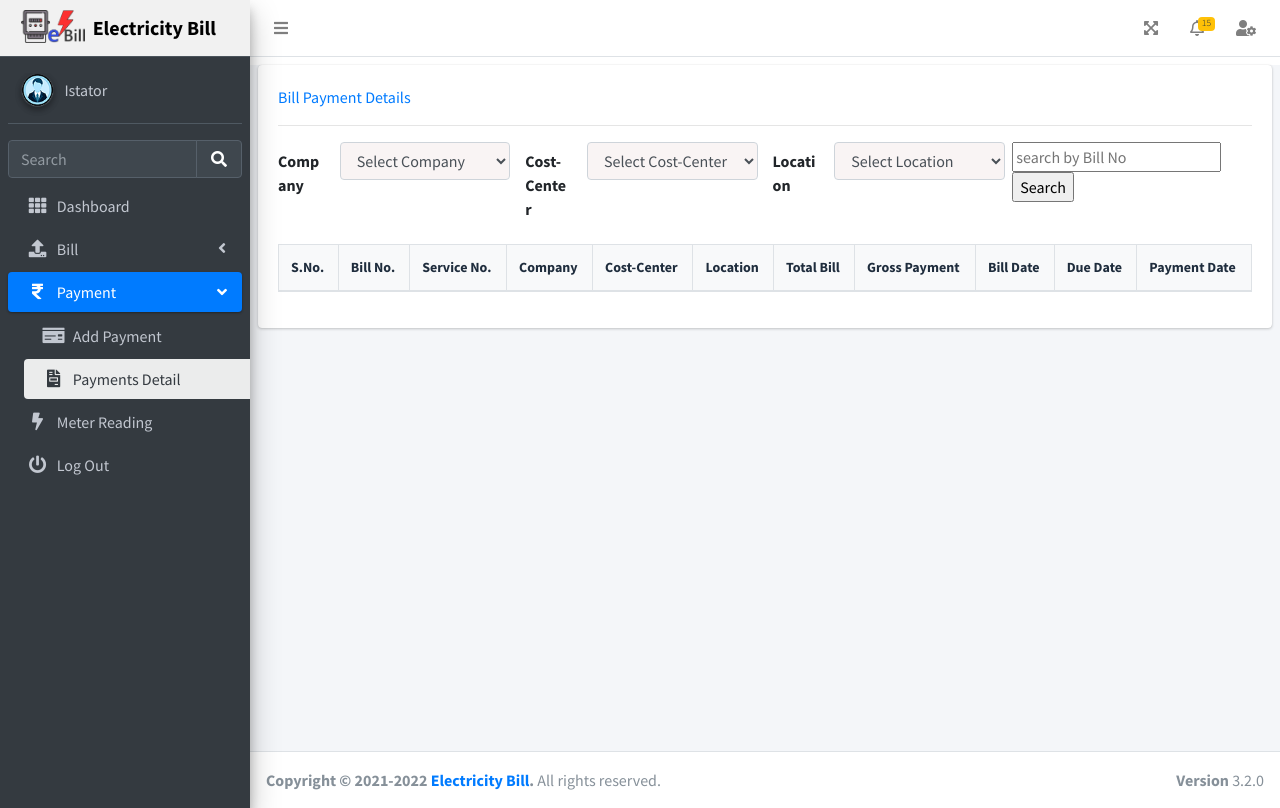
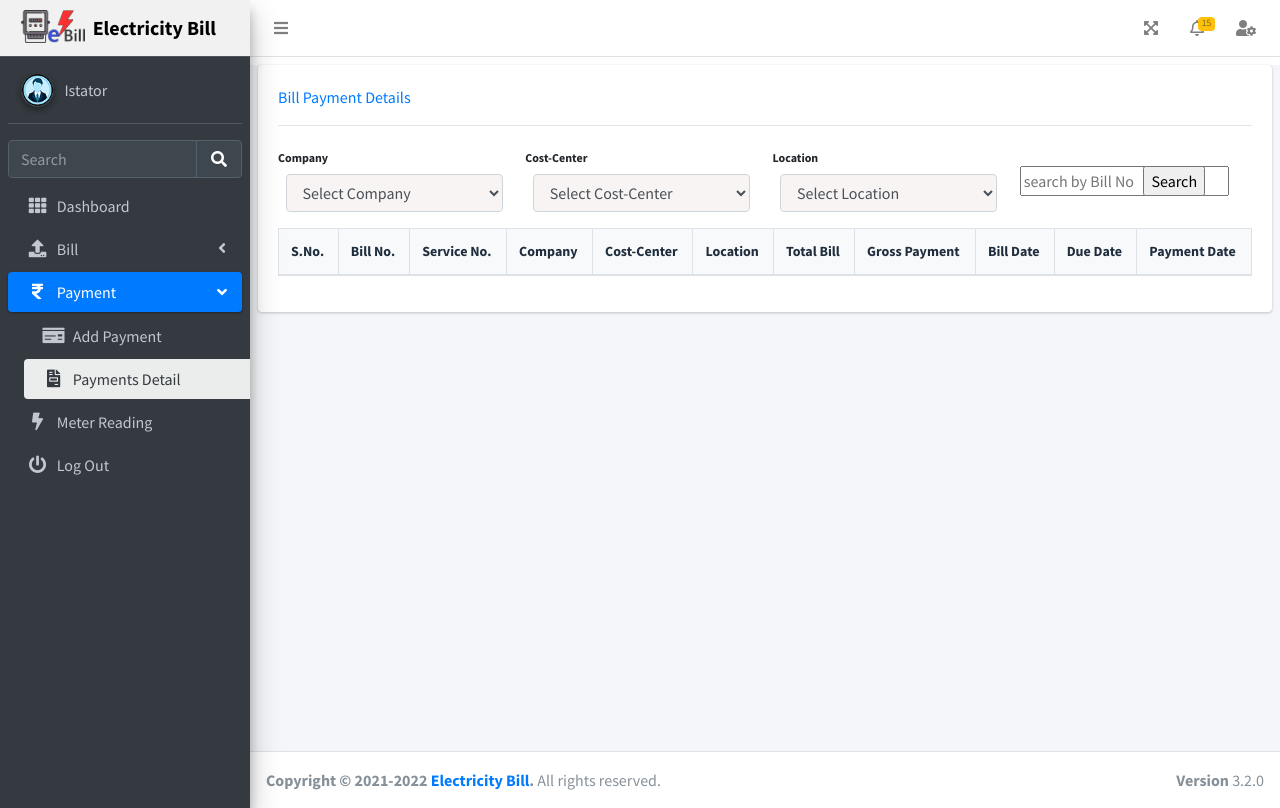
Before and after one commit to rahul1290/bill, a CodeIgniter app: page /bill/payment/payment-detail in a window 1280 px wide. Run offline with CodeIgniter, Linux system fonts and the light colour scheme; a user stored in the database is signed in; data comes from the database, SQL or seed files in the repository; lists and menus that the app fills with data are empty; some libraries are stand-ins or nearby versions.

Commit message:
home system

```diff
--- a/application/config/database.php
+++ b/application/config/database.php
@@ -7,15 +7,15 @@ $query_builder = TRUE;
 $db['default'] = array(
 	'dsn'	=> '',
 
-	'hostname' => '184.168.127.72',
-	'username' => 'vnressus_ebill',
-	'password' => 'Vnr@ebill',
-	'database' => 'vnressus_ebill',
+// 	'hostname' => '184.168.127.72',
+// 	'username' => 'vnressus_ebill',
+// 	'password' => 'Vnr@ebill',
+// 	'database' => 'vnressus_ebill',
 
-//     'hostname' => 'localhost',
-//     'username' => 'root',
-//     'password' => '',
-//     'database' => 'bill_record',
+    'hostname' => 'localhost',
+    'username' => 'root',
+    'password' => '',
+    'database' => 'bill_record',
 
 	'dbdriver' => 'mysqli',
 	'dbprefix' => '',
--- a/application/controllers/Meter_ctrl.php
+++ b/application/controllers/Meter_ctrl.php
@@ -288,8 +288,8 @@ class Meter_ctrl extends CI_Controller {
 
   function bill_list($companyId=null,$costCenterId=null,$location=null){
       $data['companies'] = $this->Company_model->get_my_companies();
-      $data['cost_centers'] = $this->Costcenter_model->costcenter_list($companyId);
-      $data['locations'] = $this->Location_model->getLocationByCostcenterId($costCenterId);
+//       $data['cost_centers'] = $this->Costcenter_model->costcenter_list($companyId);
+//       $data['locations'] = $this->Location_model->getLocationByCostcenterId($costCenterId);
       $status = $this->input->get('status');
 
       if($this->session->userdata('role') == 'super_admin'){
@@ -545,7 +545,7 @@ class Meter_ctrl extends CI_Controller {
 
 
   function getbill_detail($bill_no){
-      $this->db->select('b.*,mm.mid,ccm.costc_id,ccm.name as cost_center,lm.loc_id,lm.name as location_name,cm.cid,cm.name as company_name');
+      $this->db->select('b.*,mm.mid,ccm.costc_id,ccm.name as cost_center,lm.loc_id,lm.name as location_name,cm.cid,cm.name as company_name,mm.bpno');
       $this->db->join('meter_master mm','mm.mid = b.sno_id');
       $this->db->join('cost_center_master ccm','ccm.costc_id = mm.costc_id');
       $this->db->join('location_master lm','lm.loc_id = mm.loc_id');
--- a/application/controllers/Payment_ctrl.php
+++ b/application/controllers/Payment_ctrl.php
@@ -61,7 +61,7 @@ class Payment_ctrl extends CI_Controller {
                   'payment_date' => $this->input->post('payment_date'),
                   'payment_by' => $this->session->userdata('user_id'),
                   'payment_type' => $this->input->post('p_type'),
-                  'check_no' => $this->input->post('checkno'),
+                  'cheque_no' => $this->input->post('checkno'),
               ));
                $this->session->set_flashdata('msg','<div class="alert alert-success" role="alert">
                 payment successfull.
@@ -147,4 +147,17 @@ class Payment_ctrl extends CI_Controller {
           echo json_encode(array('status'=>500));
       }
   }
+
+  function payment_submit(){
+      $this->db->where('bill_no',$this->input->post('bill_no'));
+      $this->db->update('bill',array(
+          'payment_amount' => trim($this->input->post('payment_amount')),
+          'payment_date' => trim($this->input->post('payment_date')),
+          'payment_by' => $this->session->userdata('user_id'),
+          'payment_type' => trim($this->input->post('payment_type')),
+          'cheque_no' => trim($this->input->post('cheque_no'))
+      ));
+      print_r($this->db->last_query()); die;
+      echo json_encode(array('status'=>200));
+  }
 }
--- a/application/views/bill-list.php
+++ b/application/views/bill-list.php
@@ -168,6 +168,7 @@
     </section>
 
 
+
     <script>
     const baseUrl = $('#base_url').val();
 
--- a/application/views/payment_detail.php
+++ b/application/views/payment_detail.php
@@ -12,10 +12,9 @@
                 <?php echo $this->session->flashdata('msg'); ?>
                 <form name="f1" method="POST" enctype='multipart/form-data' action="<?php echo base_url();?>payment">
                     <div class="row">
-                    	<div class="col">
-                    		<div class="form-group row">
-                                <label for="inputEmail3" class="col-sm-3 col-form-label">Company</label>
-                                <div class="col-sm-9">
+                    	<div class="col-md-3">
+                            <label for="inputEmail3" class="col-form-label text-xs">Company</label>
+                            <div class="col-sm-12">
                               <select id="company" name="company" class="form-control">
                                     <option value="">Select Company</option>
                                     <?php foreach($companies as $company){ ?>
@@ -25,38 +24,41 @@
                                 <?php echo form_error('company'); ?>
                             </div>
                         </div>
-                    	</div>
-                    	<div class="col">
-                    		<div class="form-group row">
-                                  <label for="inputEmail3" class="col-sm-3 col-form-label">Cost-Center</label>
-                                  <div class="col-sm-9">
+
+                        <div class="col-md-3">
+                            <label for="inputEmail3" class="col-form-label text-xs">Cost-Center</label>
+                            <div class="col-sm-12">
                                 <select id="costcenter" name="costcenter" class="form-control">
                                   <option value="">Select Cost-Center</option>
                                 </select>
                               <?php echo form_error('costcenter'); ?>
                           	</div>
                         </div>
-                    	</div>
-                    	<div class="col">
-                    		<div class="form-group row">
-                                  <label for="inputEmail3" class="col-sm-3 col-form-label">Location</label>
-                                  <div class="col-sm-9">
+
+                        <div class="col-md-3">
+                            <label for="inputEmail3" class="col-form-label text-xs">Location</label>
+                            <div class="col-sm-12">
                             	<select id="location" name="location" class="form-control">
                               		<option value="">Select Location</option>
                             	</select>
                           		<?php echo form_error('location'); ?>
                           	</div>
                         </div>
+
+                    	<div class="col-md-3">
+
+                    		<div class="row mt-4">
+                    			<div class="col-sm-6">
+                    				<input type="text" name="search" id="search" placeholder="search by Bill No" />
                     			</div>
-                    	<div class="col">
-                    		<div class="row">
-                        		<input type="text" name="search" id="search" placeholder="search by Bill No" />
+                    			<div class="col-sm-6">
                     				<input type="button" name="" value="Search" id="search_btn" />
                     			</div>
                     		</div>
                     	</div>
+                    </div>
 
-                  	<div class="table-responsive">
+                  	<div class="table-responsive mt-3">
                   		<table class="table table-bordered table-striped text-sm" id="billTable">
                   			<thead class="bg-light">
                   				<tr>
@@ -94,8 +96,7 @@
     <div class="modal" id="meterEdit" tabindex="-1" role="dialog" aria-labelledby="exampleModalLabel" aria-hidden="true">
       <div class="modal-dialog modal-lg" role="document">
         <div class="modal-content">
-          <div class="modal-body text-center">
-            Loading...
+          <div class="modal-body text-center meterEditbody">
           </div>
         </div>
       </div>
@@ -128,7 +129,7 @@
                 	$.each(response.data,function(key,value){
                 		x = x + '<tr>'+
                 					'<td>'+ parseInt(key + 1) +'</td>'+
-                  					'<td><a href="javascript:void(0);" data-id="'+ value.bill_no +'" class="bill_edit">'+ value.bill_no +'</a></td>'+
+                  					'<td><a href="javascript:void(0);" data-id="'+ value.bill_id +'" class="bill_edit">'+ value.bill_no +'</a></td>'+
                   					'<td>'+ value.bpno +'</td>'+
                   					'<td>'+ value.company_name +'</td>'+
                   					'<td>'+ value.cost_center +'</td>'+
@@ -256,11 +257,117 @@
 
 
     $(document).on('click','.bill_edit',function(){
+    	var bill_id = $(this).data('id');
+
+    	$.ajax({
+            url: `${baseUrl}Meter_ctrl/getbill_detail/${bill_id}`,
+            method: "GET",
+            dataType: "json",
+            success(response){
+                console.log(response);
+                if(response.status == 200){
+                 var x = '<div class="container-fluid">'+
+            		'<div class="row">'+
+            			'<div class="col">Service No :<label class="text-info">'+ response.data.bpno +'</label></div>'+
+            			'<div class="col">Company :<label class="text-info">'+ response.data.company_name +'</label></div>'+
+            			'<div class="col">Costcenter :<label class="text-info">'+ response.data.cost_center +'</label></div>'+
+            			'<div class="col">Location :<label class="text-info">'+ response.data.location_name +'</label></div>'+
+            		'</div>'+
+            		'<div class="row">'+
+            			'<div class="col">Bill No :<label class="text-info" id="bill_no">'+ response.data.bill_no +'</label></div>'+
+            			'<div class="col">Date of bill :<label class="text-info">'+ response.data.date_of_bill +'</label></div>'+
+            		'</div>'+
+            		'<div class="row">'+
+            			'<div class="col">Bill Amount :<label class="text-info">'+ response.data.gross_amount +'</label></div>'+
+            			'<div class="col">Due Date :<label class="text-info">'+ response.data.due_date +'</label></div>'+
+            		'</div>'+
+            		'<div class="row">'+
+                      '<div class="col-md-6">'+
+                      	'<div class="form-group row">'+
+                          	'<label for="inputEmail3" class="col-sm-3 col-form-label">Payment Amount</label>'+
+                          	'<div class="col-sm-9">'+
+                            	'<input type="text" name="payment_amount" id="payment_amount" value="'+ response.data.payment_amount +'" class="form-control">'+
+							'</div>'+
+                      '</div>'+
+                    '</div>'+
+                    '<div class="col-md-6">'+
+                      '<div class="form-group row">'+
+                          '<label for="inputEmail3" class="col-sm-3 col-form-label">Payment Date</label>'+
+                          '<div class="col-sm-9">'+
+                            '<input type="date" name="payment_date" id="payment_date" class="form-control" value="'+ response.data.payment_date +'">'+
+                           '</div>'+
+                      '</div>'+
+                     '</div>'+
+                     '<div class="col-md-6">'+
+                      	'<div class="form-group row">'+
+                          '<label for="inputEmail3" class="col-sm-3 col-form-label">Payment Type</label>'+
+                          	'<div class="col-sm-9">'+
+                            	'<select id="p_type" name="p_type" class="form-control">';
+
+                            		var ptype = '';
+                            		if(response.data.payment_type == 'cheque'){
+                            			ptype = 'block';
+                            			x = x + '<option value="cheque" selected>Cheque</option>'+
+                            				'<option value="cash">Cash</option>';
+                            		} else {
+                            			ptype = 'none';
+                            			x = x + '<option value="cheque">Cheque</option>'+
+                            				'<option value="cash" selected>Cash</option>';
+                            		}
+                            	x = x + '</select>'+
+                          	'</div>'+
+                      	'</div>'+
+                       '</div>'+
+
+                       '<div class="col-md-6" id="checknobox" style="display:'+ ptype +';">'+
+                      		'<div class="form-group row">'+
+                          		'<label for="inputEmail3" class="col-sm-3 col-form-label">Cheque No.</label>'+
+                          		'<div class="col-sm-9">'+
+                            		'<input type="text" id="checkno" name="checkno" value="'+ response.data.check_no +'" class="form-control" placeholder="Cheque no.">'+
+                          		'</div>'+
+                      		'</div>'+
+                           '</div>'+
+                       '</div>'+
+                       '<div><input type="button" id="meter_payment_submit" value="Submit" class="btn btn-success"></div>'+
+            		'</div>';
+
+            		$('.meterEditbody').html(x);
+                }
+            }
+        });
+
     	$('#meterEdit').modal({
     		'show':true
     	});
 
-    	//$('#meterEdit' > .modal-body').html('welcome');
+    });
+
+    $(document).on('change','#p_type',function(){
+    	var x = $(this).val();
+    	if(x == 'cheque'){
+    		$('#checknobox').show();
+    	} else {
+    		$('#checknobox').hide();
+    	}
+    });
+
+
+    $(document).on('click','#meter_payment_submit',function(){
+
+    	$.ajax({
+            url: `${baseUrl}Payment_ctrl/payment_submit`,
+            method: "POST",
+            dataType: "json",
+            data : {
+            	'bill_no' : $('#bill_no').text(),
+            	'payment_amount' : $('#payment_amount').val(),
+            	'payment_date' : $('#payment_date').val(),
+            	'payment_type' : $('#p_type').val(),
+            	'cheque_no' : $('#checkno').val()
+            },
+            success(response){
+            }
+        });
     });
 
     </script>
```
Also changed, not shown: application/views/bill-upload.php (+21 -21 lines), 3 other files. Lines whose indentation alone changed are shown as unchanged.
